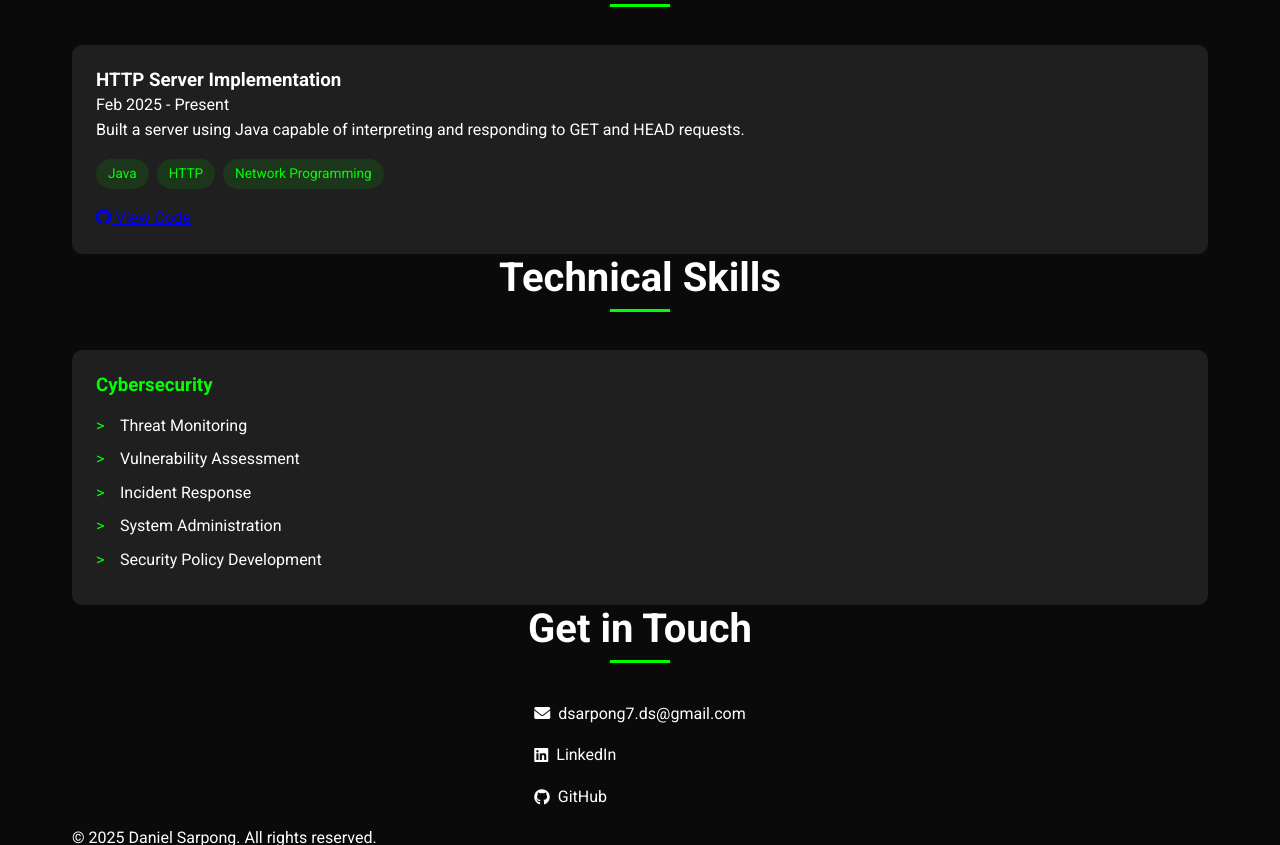
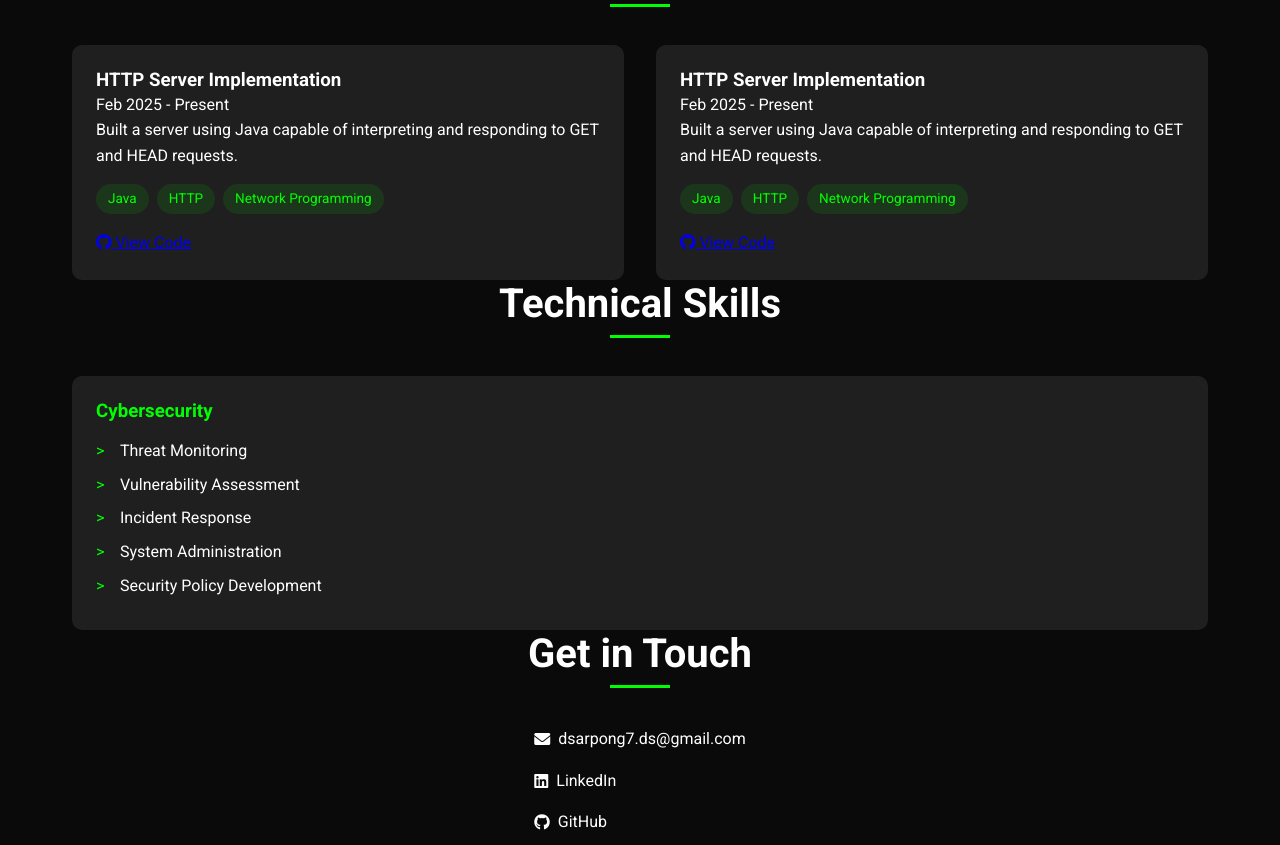
Before and after one commit to DannyOAS/DanielSarpong, a plain HTML site: page index.html in a window 1280 px wide. Shown: the part 1726-2571 px from the top of the page. Drawn offline with Linux system fonts and the light colour scheme; a script that the page names is missing.

Commit message:
Update index.html

```diff
--- a/index.html
+++ b/index.html
@@ -152,6 +152,26 @@
                 </div>
             </div>
             <!-- Add more project cards -->
+            <div class="project-card">
+                <div class="project-content">
+                    <h3>HTTP Server Implementation</h3>
+                    <p class="project-date">Feb 2025 - Present</p>
+                    <p>Built a server using Java capable of interpreting and responding to GET and HEAD requests.</p>
+                    <div class="project-tech">
+                        <span>Java</span>
+                        <span>HTTP</span>
+                        <span>Network Programming</span>
+                    </div>
+                    <div class="project-links">
+                        <a href="https://github.com/DannyOAS" target="_blank" class="btn-project">
+                            <i class="fab fa-github"></i> View Code
+                        </a>
+                    </div>
+                </div>
+            </div>
+
+
+
         </div>
     </div>
 </section>
```
